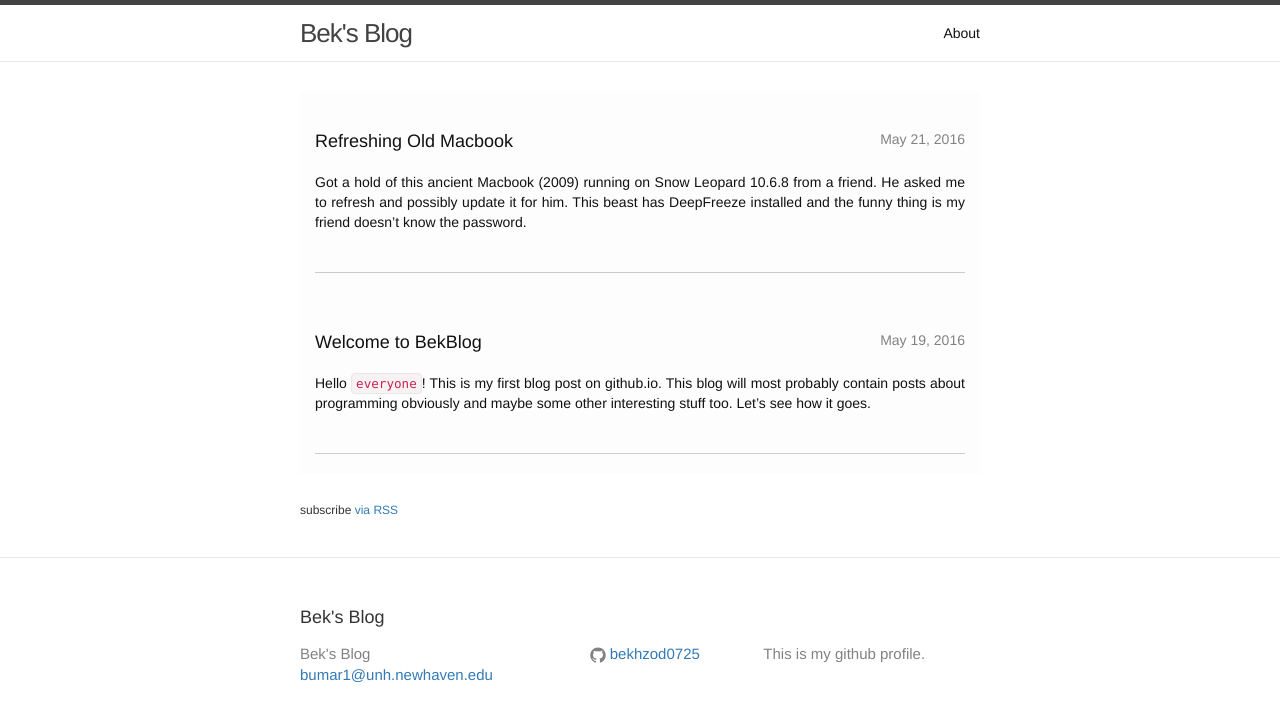
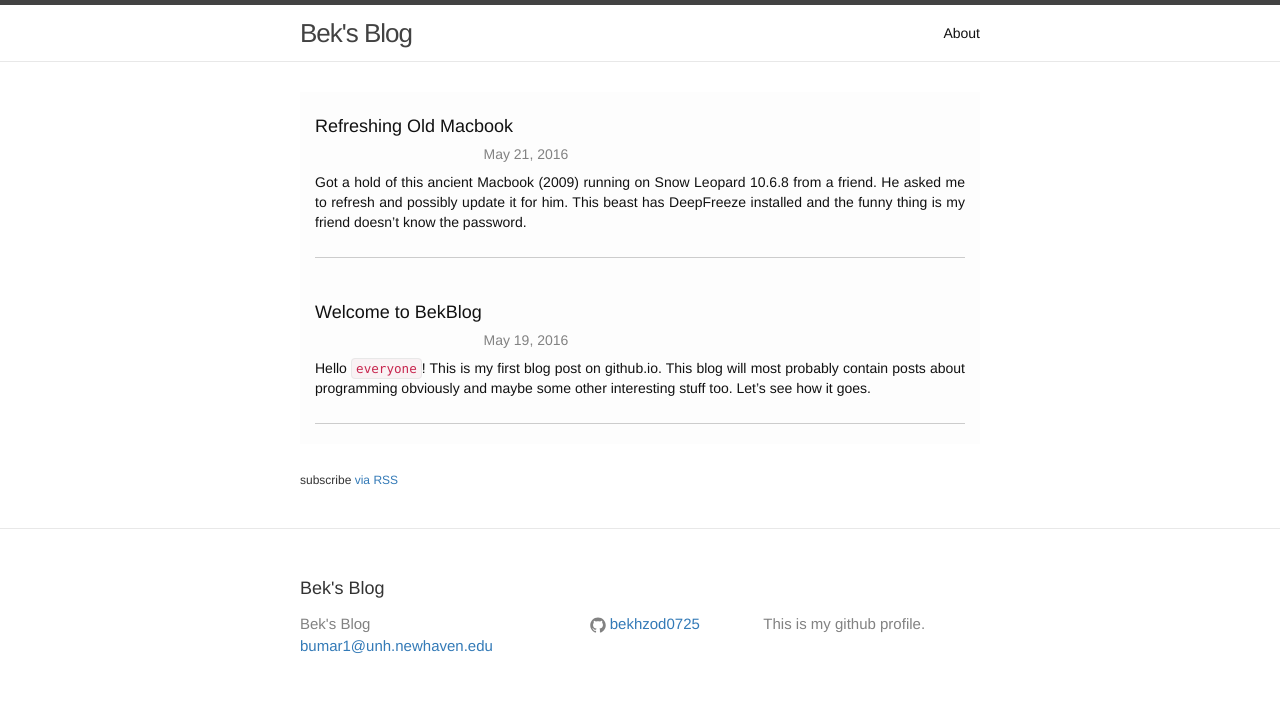
Before and after one commit to bekhzod0725/bekhzod0725.github.io, a Jekyll site: the page built from index.html, in a window 1280 px wide. Shown: the top 721 px of the page. Built offline with Jekyll 4.4.1, drawn with Linux system fonts in a browser that asks for light colours.

Commit message:
new post

```diff
--- a/index.html
+++ b/index.html
@@ -18,15 +18,13 @@ layout: default
                 </div>
               </div>
               {% else %}
-		<div class="row" style="padding: 15px;">
                   <h4 class="row">
-                      <span class="index-post-title col-md-7" align="left">{{ post.title }}</span>
+                      <span class="index-post-title col-md-8" align="left">{{ post.title }}</span>
                       <span class="post-meta post-date col-md-5" align="right">
                           {{ post.date | date: "%b %-d, %Y" }}
                       </span>
                   </h4>
                   <span class="index-post-excerpt">{{ post.excerpt  }}</span>
-		</div>
               {% endif %}
           </div>
       </a>
```
